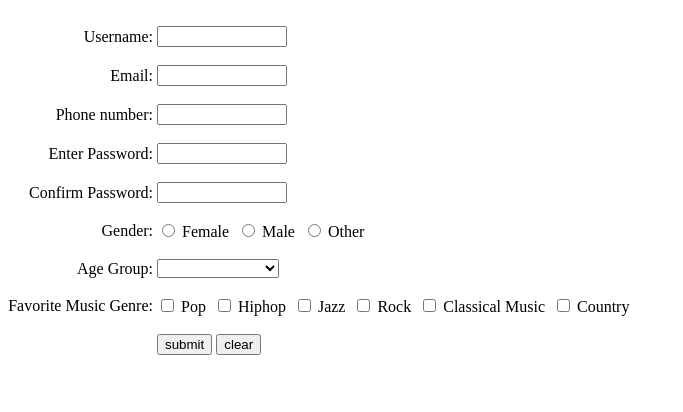
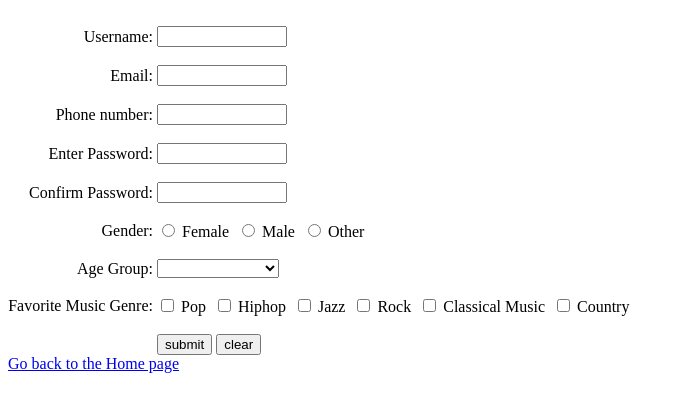
Before and after one commit to hkhamvan263/hkhamvan263.github.io, a plain HTML site: page a4/form.html in a window 1280 px wide. Shown: the whole page, without its empty margins (0-683 px from the left). Drawn offline with Linux system fonts and the light colour scheme.

Commit message:
More Updates

```diff
--- a/a4/form.html
+++ b/a4/form.html
@@ -136,5 +136,8 @@
 
 		<!-- Container for error messages -->
 		<div id="container"></div>
+
+		<!-- A link that redirects back to the home page -->
+		<a href="/">Go back to the Home page</a>
 	</body>
 </HTML>
```
Also changed, not shown: README.md.
